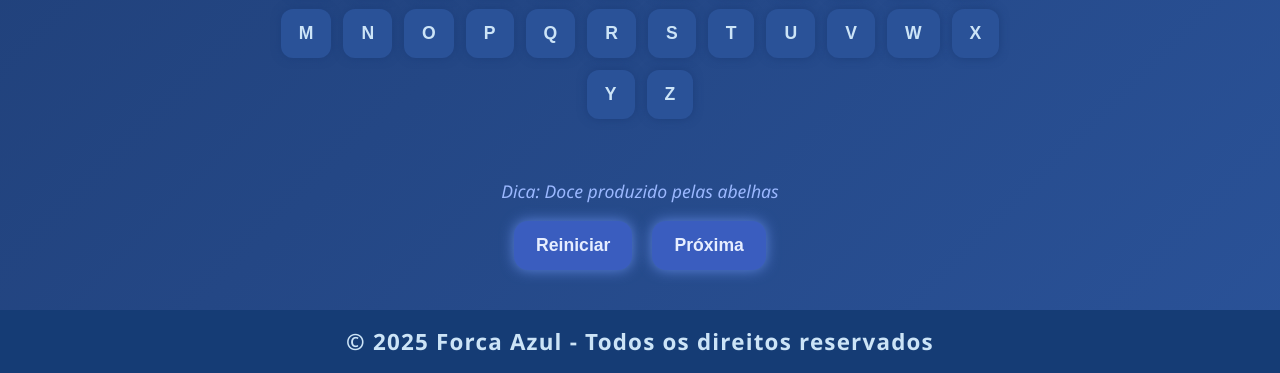
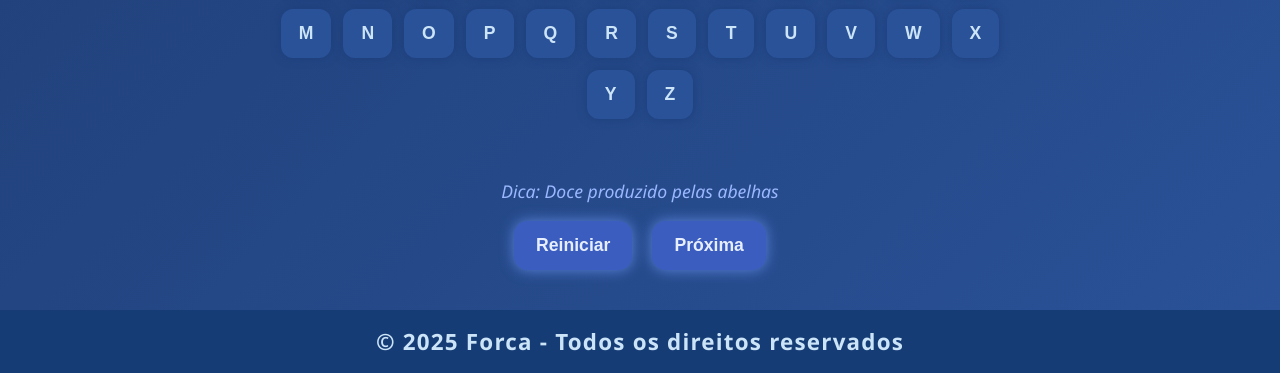
Before and after one commit to josedaniel229/Jogo-Da-Forca, a plain HTML site: page index.html in a window 1280 px wide. Shown: the part 634-1007 px from the top of the page. Drawn offline with Linux system fonts and the light colour scheme.

Commit message:
Update index.html

```diff
--- a/index.html
+++ b/index.html
@@ -222,7 +222,7 @@
     <button id="hangmanNext" aria-label="Próxima palavra">Próxima</button>
   </div>
 </main>
-<footer>© 2025 Forca Azul - Todos os direitos reservados</footer>
+<footer>© 2025 Forca - Todos os direitos reservados</footer>
 
 <script>
   (() => {
```
